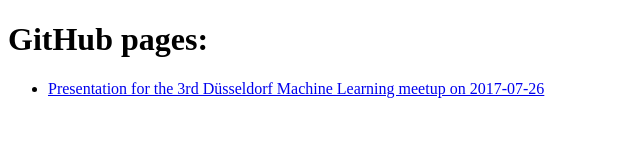
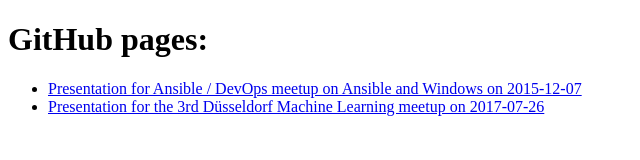
Before and after one commit to carsten-langer/carsten-langer.github.io, a plain HTML site: page index.html in a window 1280 px wide. Shown: the whole page, without its empty margins (0-640 px from the left). Drawn offline with Linux system fonts and the light colour scheme.

Commit message:
add ansible presentation

```diff
--- a/index.html
+++ b/index.html
@@ -9,6 +9,9 @@
 		<h1>GitHub pages:</h1>
 		<ul>
 			<li>
+				<a href="https://github.com/carsten-langer/ansible-tweaks/raw/master/Ansible%20and%20Windows.slides.html">Presentation for Ansible / DevOps meetup on Ansible and Windows on 2015-12-07</a>
+			</li>
+			<li>
 				<a href="https://carsten-langer.github.io/ml-meetup-3-spark-zeppelin/">Presentation for the 3rd Düsseldorf Machine Learning meetup on 2017-07-26</a>
 			</li>
 		</ul>
```
Also changed, not shown: README.md.
